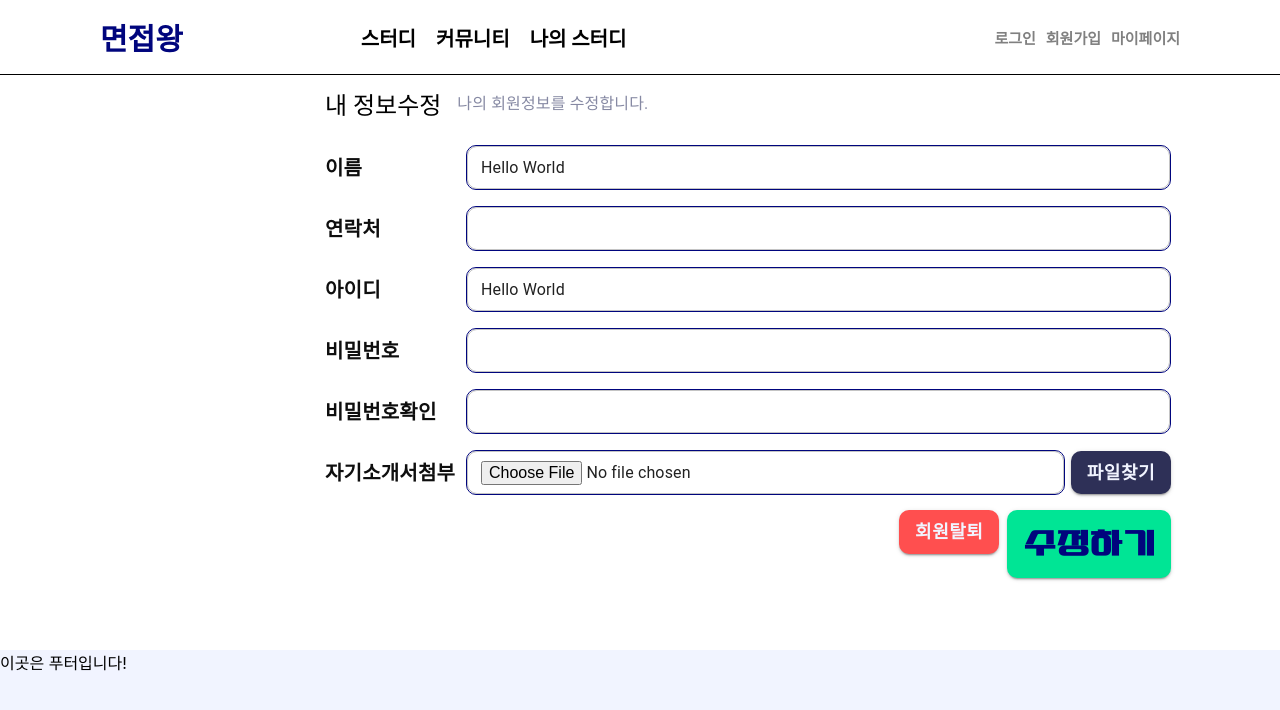
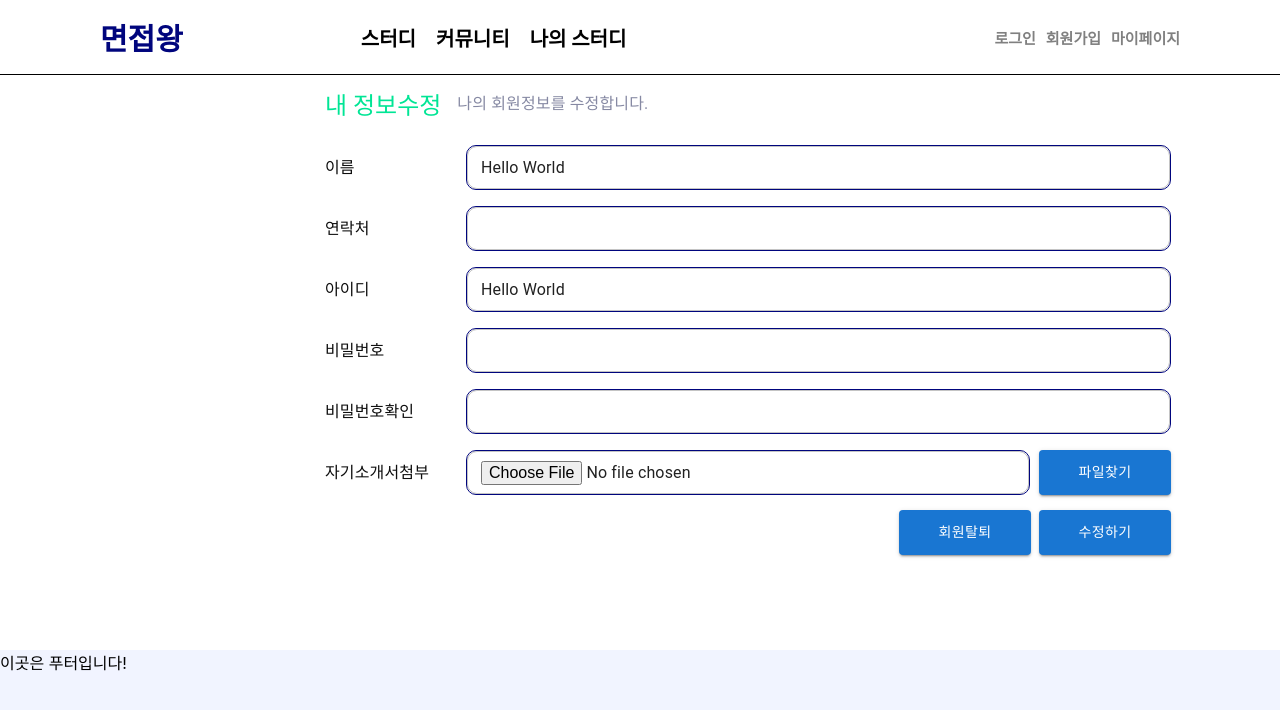
Before and after one commit to Interviewking13/Interview, a React (Create React App) app: page /mypage/userinfo/modify in a window 1280 px wide. Shown: the top 710 px of the page. Built offline with nearby package versions, Linux system fonts and the light colour scheme; a web font is replaced by a local one.

Commit message:
styled_components오류 수정중

```diff
--- a/src/components/mypage/Modify.tsx
+++ b/src/components/mypage/Modify.tsx
@@ -1,9 +1,8 @@
 import React from "react";
 import { useQuery } from "react-query";
 import { Button, Typography, TextField, Grid, Box } from "@mui/material";
-import { styled } from "@mui/material";
-// import styled from "styled-components";
-import { TitleText, SubText } from "../../constants/fonts";
+import styled from "styled-components";
+import * as fonts from "../../constants/fonts";
 import { colors } from "../../constants/colors";
 
 //각 페이지컴포넌트 호출
@@ -92,7 +91,7 @@ const Modify = () => {
           <Grid item xs={2}>
             <StyledInfoName>자기소개서첨부</StyledInfoName>
           </Grid>
-          <Grid item xs={8.5}>
+          <Grid item xs={8}>
             <StyledTextField
               variant="outlined"
               type="file"
@@ -100,7 +99,7 @@ const Modify = () => {
               fullWidth
             />
           </Grid>
-          <Grid item xs={1.5} container justifyContent="flex-end">
+          <Grid item xs={2} container justifyContent="flex-end">
             <StyledFindButton variant="contained">파일찾기</StyledFindButton>
           </Grid>
 
@@ -127,17 +126,19 @@ const StyledContainer = styled(Box)`
   padding-left: 0;
 `;
 // 내정보수정 타이틀 스타일
-const StyledTitle = styled(Typography)``;
+const StyledTitle = styled(Typography)`
+  ${fonts.TitleText}
+  color:${colors.main_mint}
+`;
 // 내정보를 수정하세요 서브타이틀 스타일
 const StyledSubTitle = styled(Typography)`
-  color: #8689a3;
+  ${fonts.SubTextThin}
+  color: ${colors.darkgray_navy};
 `;
 //각정보타이틀 스타일지정
 const StyledInfoName = styled(Typography)`
-  ${SubText}
-  color: #0e0e0e;
-  font-size: 20px;
-  font-weight: 600;
+  ${fonts.SubTextBig}
+  color:${colors.main_black}
 `;
 //텍스트필드 스타일지정
 const StyledTextField = styled(TextField)(({ theme }) => ({
@@ -150,43 +151,44 @@ const StyledTextField = styled(TextField)(({ theme }) => ({
 
 //버튼 스타일
 const StyledFindButton = styled(Button)`
-  /* 여기에 스타일을 작성하세요 */
-  font-size: 18px;
   border-radius: 10px;
-  font-weight: 700;
+  width: 132px;
+  height: 45px;
   padding: auto;
-  background-color: #2e3057;
-  color: #f1f4ff;
+  ${fonts.SubText}
+  background-color: ${colors.dark_navy};
+  color: ${colors.back_navy};
   &:hover {
-    background-color: #f1f4ff;
-    color: #2e3057;
+    background-color: ${colors.back_navy};
+    color: ${colors.dark_navy};
   }
 `;
 
 const StyledModifyButton = styled(Button)`
   /* 여기에 스타일을 작성하세요 */
-  font-size: 18px;
   border-radius: 10px;
-  font-weight: 700;
+  width: 132px;
+  height: 45px;
+  ${fonts.SubText}
   padding: auto;
   background-color: ${colors.main_mint};
-  color: #00057d;
-  ${TitleText}
+  color: ${colors.main_navy};
   &:hover {
-    background-color: #00057d;
+    background-color: ${colors.main_navy};
     color: ${colors.main_mint};
   }
 `;
 const StyledDeleteButton = styled(Button)`
   /* 여기에 스타일을 작성하세요 */
-  font-size: 18px;
   border-radius: 10px;
-  font-weight: 700;
+  width: 132px;
+  height: 45px;
+  ${fonts.SubText}
   padding: auto;
-  background-color: #ff4f4f;
-  color: #f1f4ff;
+  background-color: ${colors.main_red};
+  color: ${colors.back_navy};
   &:hover {
-    background-color: #f1f4ff;
-    color: #ff4f4f;
+    background-color: ${colors.back_navy};
+    color: ${colors.main_red};
   }
 `;
--- a/src/components/mypage/UserInfo.tsx
+++ b/src/components/mypage/UserInfo.tsx
@@ -1,17 +1,11 @@
 import React from "react";
-import {
-  Typography,
-  Grid,
-  Container,
-  Box,
-  Divider,
-  IconButton,
-} from "@mui/material";
-import { styled } from "@mui/material/styles";
+import { Typography, Grid, Box, Divider, IconButton } from "@mui/material";
+
 import SettingsIcon from "@mui/icons-material/Settings";
 import { useNavigate } from "react-router-dom";
+import styled from "styled-components";
 
-import { TitleText } from "../../constants/fonts";
+import * as fonts from "../../constants/fonts";
 import { colors } from "../../constants/colors";
 
 const UserInfo = () => {
@@ -22,20 +16,22 @@ const UserInfo = () => {
 
   return (
     <StyledDiv>
-      <StyledTitle container xs={12}>
+      <Grid container xs={12}>
         <Grid item xs={11}>
-          <Typography> 면접왕 준영님, 어서오세요. </Typography>
+          <StyledSayHello> 면접왕 준영님, 어서오세요. </StyledSayHello>
         </Grid>
-        <Grid item>
+        <Grid item xs={1}>
           <IconButton onClick={onClickModify}>
             <SettingsIcon />
-          </IconButton>
+          </IconButton>{" "}
+          {/* 설정 버튼 UI */}
         </Grid>
-      </StyledTitle>
+      </Grid>
       <StyledLine></StyledLine>
+      {/* 구분선 */}
       <StyledInfo container>
         <Grid item xs={12}>
-          <Grid container>
+          <Grid container rowSpacing={2}>
             <Grid item xs={1}>
               아이디
             </Grid>
@@ -73,18 +69,20 @@ const UserInfo = () => {
 
 export default UserInfo;
 
+const StyledSayHello = styled(Typography)`
+  ${fonts.SubTextBig}
+`;
+
 const StyledDiv = styled(Box)`
-  border: 1px solid #00057d;
+  border: 1px solid ${colors.main_navy};
   border-radius: 7px;
 `;
 const StyledTitle = styled(Grid)`
-  padding: 24px;
   align-items: center;
 `;
 const StyledInfo = styled(Grid)`
   margin: 24px;
-  font-size: 12pt;
 `;
 const StyledLine = styled(Divider)`
-  border: 1px solid #00057d;
+  border: 1px solid ${colors.main_navy};
 `;
--- a/src/pages/mypage/Mypage.tsx
+++ b/src/pages/mypage/Mypage.tsx
@@ -1,79 +1,82 @@
-import React from 'react'
-import { Outlet,useNavigate  } from 'react-router-dom';
-import {
-  Button,
-  Typography,
-  Container,
-  Grid,
-  Box
-} from '@mui/material';
-import { styled } from '@mui/material';
-import { Create,Person, Checklist } from '@mui/icons-material'; //MUI icon import
-
-
-
+import React from "react";
+import { Outlet, useNavigate } from "react-router-dom";
+import { Button, Typography, Container, Grid, Box } from "@mui/material";
+import { Create, Person, Checklist } from "@mui/icons-material"; //MUI icon import
+import styled from "styled-components";
+import * as fonts from "../../constants/fonts";
+import { colors } from "../../constants/colors";
 
 //각 페이지컴포넌트 호출
-const MenuButton = () =>{
+const MenuButton = () => {
   //페이지 이동
   const navigate = useNavigate();
 
   const onClickUserStudy = () => {
-    navigate('/mypage/userstudy');
+    navigate("/mypage/userstudy");
   };
   const onClickStudyApply = () => {
-    navigate('/mypage/studyapply');
+    navigate("/mypage/studyapply");
   };
-  const onClickUserInfo= () => {
-    navigate('/mypage/userInfo');
+  const onClickUserInfo = () => {
+    navigate("/mypage/userInfo");
   };
 
   return (
-      <Grid container spacing={1} justifyContent='flex-start'>
+    <Grid container spacing={1} justifyContent="flex-start">
       <Grid item>
-          <StyledButton sx={{ gap: '5px' }} onClick={onClickUserStudy} ><Create/>나의 스터디</StyledButton>
-        </Grid >
-        <Grid item >
-          <StyledButton sx={{ gap: '5px' }} onClick={onClickStudyApply} ><Checklist/>스터디 신청</StyledButton>
+        <StyledButton sx={{ gap: "5px" }} onClick={onClickUserStudy}>
+          <Create />
+          나의 스터디
+        </StyledButton>
       </Grid>
-        <Grid item >
-          <StyledButton sx={{ gap: '5px' }} onClick={onClickUserInfo}><Person/>내 정보</StyledButton>
+      <Grid item>
+        <StyledButton sx={{ gap: "5px" }} onClick={onClickStudyApply}>
+          <Checklist />
+          스터디 신청
+        </StyledButton>
+      </Grid>
+      <Grid item>
+        <StyledButton sx={{ gap: "5px" }} onClick={onClickUserInfo}>
+          <Person />내 정보
+        </StyledButton>
       </Grid>
     </Grid>
-
-  )
-}
+  );
+};
 
 const Mypage = () => {
-
   const navigate = useNavigate();
   const onClickMypageMain = () => {
-    navigate('/mypage'); // useNavigate 사용하여 페이지 이동
+    navigate("/mypage"); // useNavigate 사용하여 페이지 이동
   };
 
   return (
     <StyledContainer>
-     <StyledContent container spacing={1} >
+      <StyledContent container spacing={1}>
         {/* 타이틀과 서브 타이틀 */}
         <Grid item xs={12}>
-        <Grid container spacing ={1.5} alignItems="baseline">
+          <Grid container spacing={1.5} alignItems="baseline">
             <Grid item>
-            <StyledTitle variant="text" onClick={onClickMypageMain}>마이페이지</StyledTitle>
+              <StyledTitle variant="text" onClick={onClickMypageMain}>
+                마이페이지
+              </StyledTitle>
             </Grid>
             <Grid item>
-            <StyledSubTitle variant="subtitle1">나의 정보를 확인하세요</StyledSubTitle>
+              <StyledSubTitle variant="subtitle1">
+                나의 정보를 확인하세요
+              </StyledSubTitle>
             </Grid>
           </Grid>
         </Grid>
 
         {/* 버튼1, 버튼2, 버튼3 */}
         <Grid item xs={12}>
-          <MenuButton/>
+          <MenuButton />
         </Grid>
 
         {/* 페이지 내용 */}
         <Grid item xs={12}>
-        <Outlet/>
+          <Outlet />
         </Grid>
       </StyledContent>
     </StyledContainer>
@@ -84,35 +87,33 @@ export default Mypage;
 const StyledContainer = styled(Box)`
   width: 100%;
   max-width: 1920px;
-`
+`;
 const StyledContent = styled(Grid)`
   width: 66.1%;
   max-width: 1270px;
   margin: 0 auto;
   padding-left: 0;
-`
-
+`;
 
 const StyledTitle = styled(Button)`
   /* 여기에 스타일을 작성하세요 */
-  font-size: 32px;
-  font-weight: 800;
-  color: #00057D
+  ${fonts.TitleText}
+  color: ${colors.main_mint};
 `;
 
-const StyledSubTitle = styled(Typography )`
-  /* 여기에 스타일을 작성하세요 */
-  font-size: 18px;
-  color: #8689A3
+const StyledSubTitle = styled(Typography)`
+  ${fonts.SubTextThin}
+  color: ${colors.darkgray_navy};
 `;
 
 //버튼 스타일
 const StyledButton = styled(Button)`
   /* 여기에 스타일을 작성하세요 */
   padding-left: 0;
-  color: #9FEFD3; /* 적절한 색상으로 변경 */
+  ${fonts.SubTextBig}
+  color: ${colors.gray_mint}; /* 적절한 색상으로 변경 */
   &:hover {
-    color: #00E595; /* 호버 시 변경할 색상 */
+    color: ${colors.main_mint}; /* 호버 시 변경할 색상 */
   }
   &:active {
     background-color: #0000ff; /* 선택 시 변경할 색상 */
```
Lines whose indentation alone changed are shown as unchanged.
